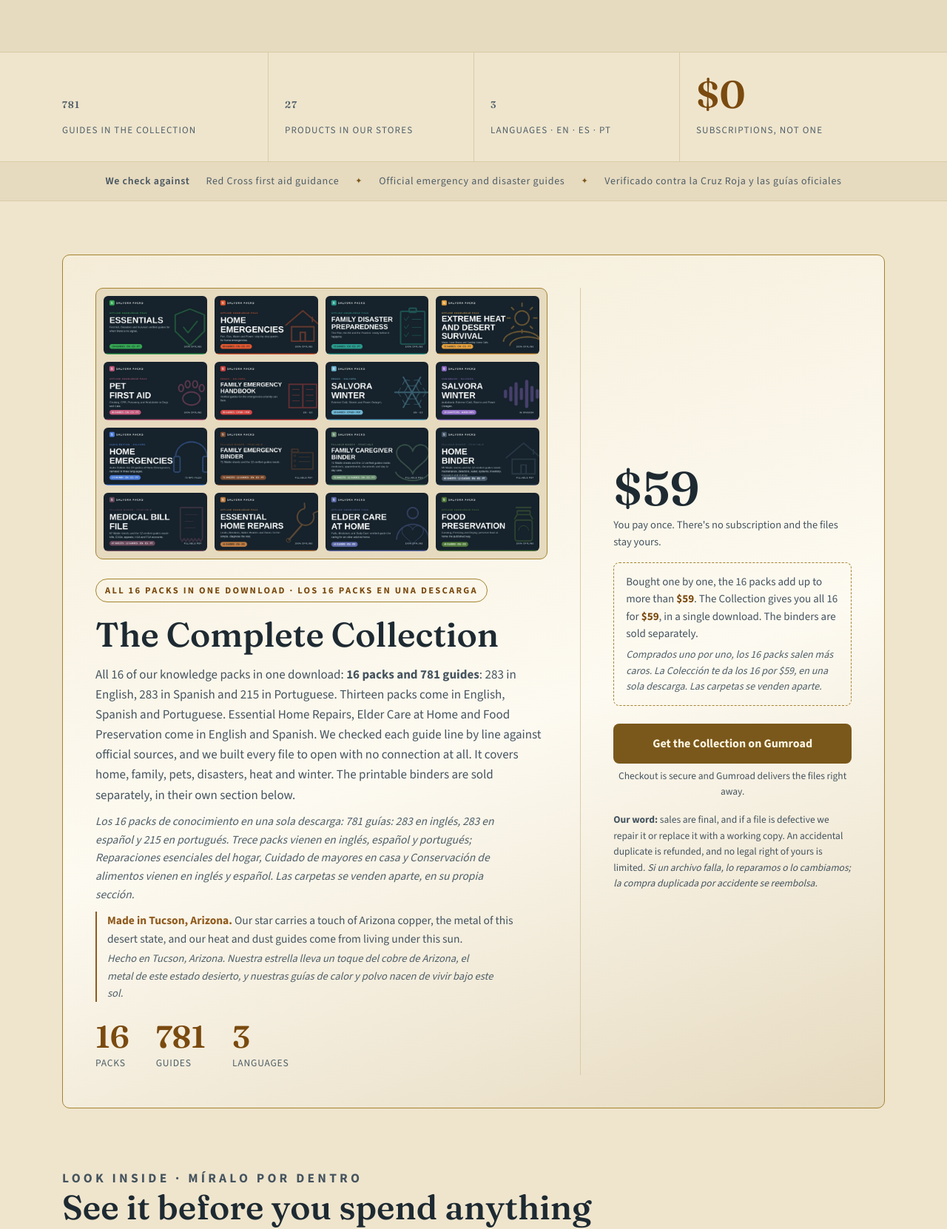
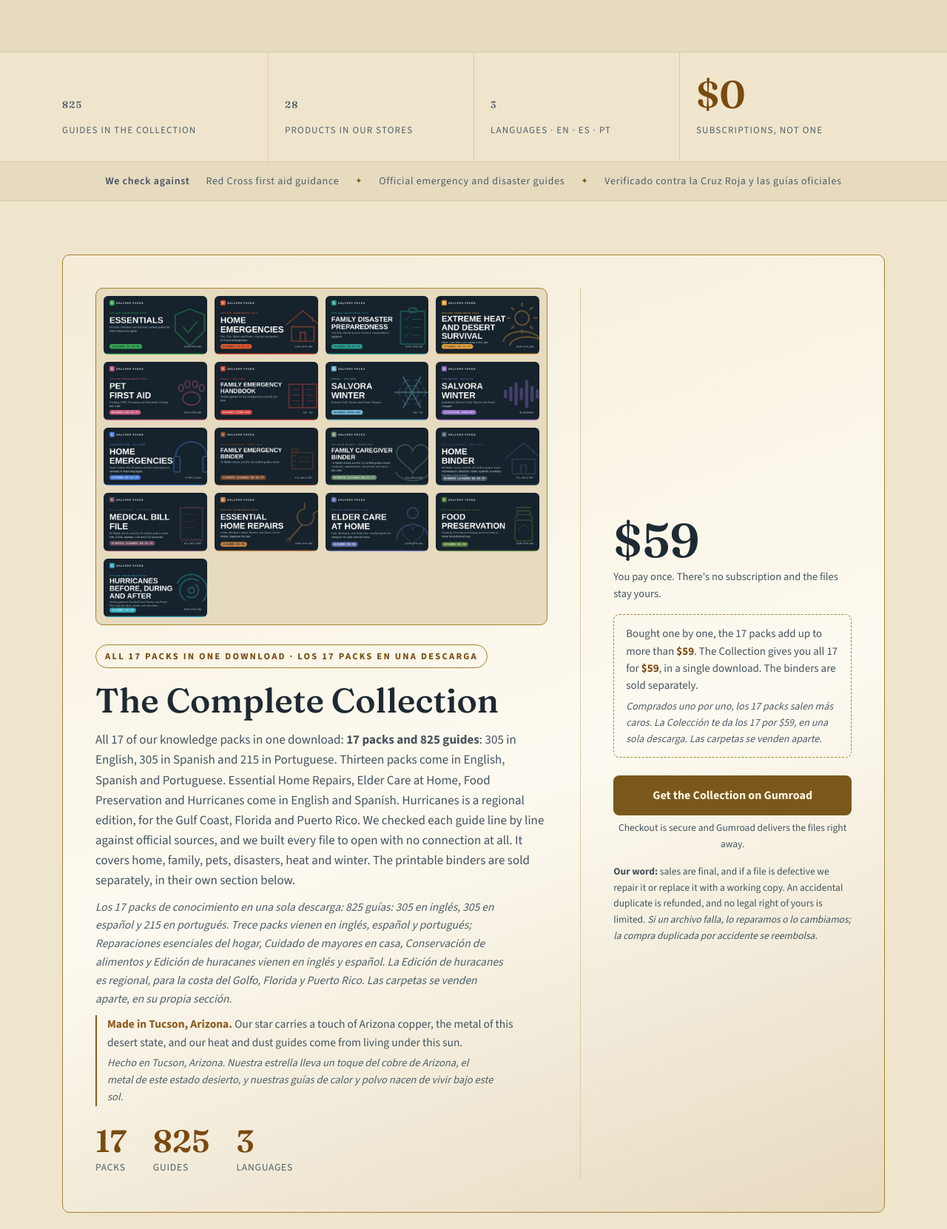
Before and after one commit to Nido007-cmyk/salvorapacks-site, a plain HTML site: page index.html in a window 1280 px wide. Shown: the part 3666-5327 px from the top of the page at 74% size. Drawn offline with nearby package versions, Linux system fonts and the light colour scheme; animation ran at ten frames a second.

Commit message:
Web: tarjeta de la edición de huracanes (Gumroad /l/huracanes, $19) y La Colección v12 con 17 packs y 825 guías; contador de productos 27 a 28

```diff
--- a/index.html
+++ b/index.html
@@ -943,8 +943,8 @@
       <!-- ============ FIGURES ============ -->
       <div class="figures">
         <div class="wrap figures-in">
-          <div class="figure reveal"><b><span class="count" data-count="781">781</span></b><span>Guides in the Collection</span></div>
-          <div class="figure reveal"><b><span class="count" data-count="27">27</span></b><span>Products in our stores</span></div>
+          <div class="figure reveal"><b><span class="count" data-count="825">825</span></b><span>Guides in the Collection</span></div>
+          <div class="figure reveal"><b><span class="count" data-count="28">28</span></b><span>Products in our stores</span></div>
           <div class="figure reveal"><b><span class="count" data-count="3">3</span></b><span>Languages · EN · ES · PT</span></div>
           <div class="figure reveal"><b>$0</b><span>Subscriptions, not one</span></div>
         </div>
@@ -967,7 +967,7 @@
         <div class="wrap">
           <div class="featured reveal">
             <div>
-<div class="covers-grid" role="img" aria-label="The covers of the 16 packs in the Complete Collection, side by side">
+<div class="covers-grid" role="img" aria-label="The covers of the 17 packs in the Complete Collection, side by side">
                 <img src="img/portada-esencial.webp" width="720" height="405" loading="lazy" decoding="async" alt="" />
                 <img src="img/portada-emergencias.webp" width="720" height="405" loading="lazy" decoding="async" alt="" />
                 <img src="img/portada-desastres.webp" width="720" height="405" loading="lazy" decoding="async" alt="" />
@@ -984,20 +984,21 @@
                 <img src="img/portada-reparaciones.webp" width="720" height="405" loading="lazy" decoding="async" alt="" />
                 <img src="img/portada-cuidado-mayores.webp" width="720" height="405" loading="lazy" decoding="async" alt="" />
                 <img src="img/portada-conservacion.webp" width="720" height="405" loading="lazy" decoding="async" alt="" />
-              </div>
-              <span class="tag">All 16 packs in one download · Los 16 packs en una descarga</span>
+                <img src="img/portada-huracanes.webp" width="720" height="405" loading="lazy" decoding="async" alt="" />
+              </div>
+              <span class="tag">All 17 packs in one download · Los 17 packs en una descarga</span>
               <h2>The Complete Collection</h2>
               <p>
-                All 16 of our knowledge packs in one download: <strong>16 packs and 781 guides</strong>: 283 in English, 283 in Spanish and 215 in Portuguese. Thirteen packs come in English, Spanish and Portuguese. Essential Home Repairs, Elder Care at Home and Food Preservation come in English and Spanish. We checked each guide line by line against official sources, and we built every file to open with no connection at all. It covers home, family, pets, disasters, heat and winter. The printable binders are sold separately, in their own section below.
+                All 17 of our knowledge packs in one download: <strong>17 packs and 825 guides</strong>: 305 in English, 305 in Spanish and 215 in Portuguese. Thirteen packs come in English, Spanish and Portuguese. Essential Home Repairs, Elder Care at Home, Food Preservation and Hurricanes come in English and Spanish. Hurricanes is a regional edition, for the Gulf Coast, Florida and Puerto Rico. We checked each guide line by line against official sources, and we built every file to open with no connection at all. It covers home, family, pets, disasters, heat and winter. The printable binders are sold separately, in their own section below.
               </p>
-              <p class="es">Los 16 packs de conocimiento en una sola descarga: 781 guías: 283 en inglés, 283 en español y 215 en portugués. Trece packs vienen en inglés, español y portugués; Reparaciones esenciales del hogar, Cuidado de mayores en casa y Conservación de alimentos vienen en inglés y español. Las carpetas se venden aparte, en su propia sección.</p>
+              <p class="es">Los 17 packs de conocimiento en una sola descarga: 825 guías: 305 en inglés, 305 en español y 215 en portugués. Trece packs vienen en inglés, español y portugués; Reparaciones esenciales del hogar, Cuidado de mayores en casa, Conservación de alimentos y Edición de huracanes vienen en inglés y español. La Edición de huracanes es regional, para la costa del Golfo, Florida y Puerto Rico. Las carpetas se venden aparte, en su propia sección.</p>
               <div class="origin-line">
                 <p><b>Made in Tucson, Arizona.</b> Our star carries a touch of Arizona copper, the metal of this desert state, and our heat and dust guides come from living under this sun.</p>
                 <p class="es">Hecho en Tucson, Arizona. Nuestra estrella lleva un toque del cobre de Arizona, el metal de este estado desierto, y nuestras guías de calor y polvo nacen de vivir bajo este sol.</p>
               </div>
               <div class="featured-stats">
-                <div class="stat"><b>16</b><span>Packs</span></div>
-                <div class="stat"><b>781</b><span>Guides</span></div>
+                <div class="stat"><b>17</b><span>Packs</span></div>
+                <div class="stat"><b>825</b><span>Guides</span></div>
                 <div class="stat"><b>3</b><span>Languages</span></div>
               </div>
             </div>
@@ -1005,8 +1006,8 @@
               <div class="price-big">$59</div>
               <p class="price-note">You pay once. There's no subscription and the files stay yours.</p>
               <div class="save-math">
-                Bought one by one, the 16 packs add up to more than <b>$59</b>. The Collection gives you all 16 for <b>$59</b>, in a single download. The binders are sold separately.
-                <span style="display: block; margin-top: 6px; font-style: italic; color: var(--text-faint); font-size: 14px;">Comprados uno por uno, los 16 packs salen más caros. La Colección te da los 16 por $59, en una sola descarga. Las carpetas se venden aparte.</span>
+                Bought one by one, the 17 packs add up to more than <b>$59</b>. The Collection gives you all 17 for <b>$59</b>, in a single download. The binders are sold separately.
+                <span style="display: block; margin-top: 6px; font-style: italic; color: var(--text-faint); font-size: 14px;">Comprados uno por uno, los 17 packs salen más caros. La Colección te da los 17 por $59, en una sola descarga. Las carpetas se venden aparte.</span>
               </div>
               <a class="btn btn-gold" href="https://salvorapacks.gumroad.com/l/coleccion">Get the Collection on Gumroad</a>
               <p class="buy-fine">Checkout is secure and Gumroad delivers the files right away.</p>
@@ -1054,7 +1055,7 @@
         <div class="wrap">
           <div class="sec-head reveal">
             <p class="sec-kicker">Compare · Compara</p>
-            <h2>Free, one pack, or all 16 packs</h2>
+            <h2>Free, one pack, or all 17 packs</h2>
             <p>Three ways in, each with its real price. Pick the one that fits what you need.</p>
           </div>
           <div class="compare-scroll reveal">
@@ -1072,13 +1073,13 @@
                   <th scope="row">Guides</th>
                   <td data-label="Essential Pack">The essential starter set</td>
                   <td data-label="A single pack">One subject, covered in depth. Home Emergencies has 69 guides, Pets has 66 and the Winter book has 18.</td>
-                  <td data-label="The Complete Collection" class="hot"><strong>781 guides</strong> across 16 packs</td>
+                  <td data-label="The Complete Collection" class="hot"><strong>825 guides</strong> across 17 packs</td>
                 </tr>
                 <tr>
                   <th scope="row">Languages</th>
                   <td data-label="Essential Pack">English · Español · Português</td>
                   <td data-label="A single pack">English · Español · Português</td>
-                  <td data-label="The Complete Collection" class="hot">English · Español · Português (the Repairs and Elder Care packs: EN · ES)</td>
+                  <td data-label="The Complete Collection" class="hot">English · Español · Português (the Repairs, Elder Care, Food Preservation and Hurricanes packs: EN · ES)</td>
                 </tr>
                 <tr>
                   <th scope="row">License</th>
@@ -1104,7 +1105,7 @@
           <div class="sec-head reveal">
             <p class="sec-kicker">The lineup · Los packs</p>
             <h2>Guides, books and audiobooks</h2>
-            <p>Every pack works with no connection and brings its complete readable edition. Buy the one subject you need, or take the Collection above and get all 16 packs at once.</p>
+            <p>Every pack works with no connection and brings its complete readable edition. Buy the one subject you need, or take the Collection above and get all 17 packs at once.</p>
             <p class="es">Cada pack funciona sin conexión e incluye su edición legible completa.</p>
           </div>
           <div class="grid">
@@ -1160,6 +1161,20 @@
               <div class="card-foot">
                 <span class="price">$19</span>
                 <a class="btn btn-gold btn-sm" href="https://salvorapacks.gumroad.com/l/conservacion">Get it on Gumroad</a>
+              </div>
+            </article>
+                <p class="card-guarantee"><b>Our word:</b> sales are final, and if a file is defective we repair it or replace it with a working copy. An accidental duplicate is refunded, and no legal right of yours is limited. <span style="font-style: italic;">Si un archivo falla, lo reparamos o lo cambiamos; la compra duplicada por accidente se reembolsa.</span></p>
+
+            <article class="card reveal">
+              <div class="card-media"><img class="cm-cover" src="img/portada-huracanes.webp" width="720" height="405" loading="lazy" decoding="async" alt="Hurricanes cover" /><img class="cm-inside" src="img/interior-huracanes.webp" width="720" height="450" loading="lazy" decoding="async" alt="A real page from the Hurricanes readable edition" aria-hidden="true" /><span class="cm-tag">Inside · Por dentro</span></div>
+                            <div class="card-top"><span class="card-kind">Guide pack</span><span class="langs"><span>EN</span><span>ES</span></span></div>
+              <h3>Hurricanes</h3>
+              <p class="es-name">Edición de huracanes</p>
+              <p class="desc">For the Gulf Coast, Florida and Puerto Rico: before, during and after a hurricane, from reading the storm months ahead to coming back home, written from official sources and checked claim by claim.</p>
+              <div class="spec"><span><b>44</b> guides</span><span>Works offline</span></div>
+              <div class="card-foot">
+                <span class="price">$19</span>
+                <a class="btn btn-gold btn-sm" href="https://salvorapacks.gumroad.com/l/huracanes">Get it on Gumroad</a>
               </div>
             </article>
                 <p class="card-guarantee"><b>Our word:</b> sales are final, and if a file is defective we repair it or replace it with a working copy. An accidental duplicate is refunded, and no legal right of yours is limited. <span style="font-style: italic;">Si un archivo falla, lo reparamos o lo cambiamos; la compra duplicada por accidente se reembolsa.</span></p>
```
Also changed, not shown: img/interior-huracanes.webp (added), img/portada-huracanes.webp (added).
